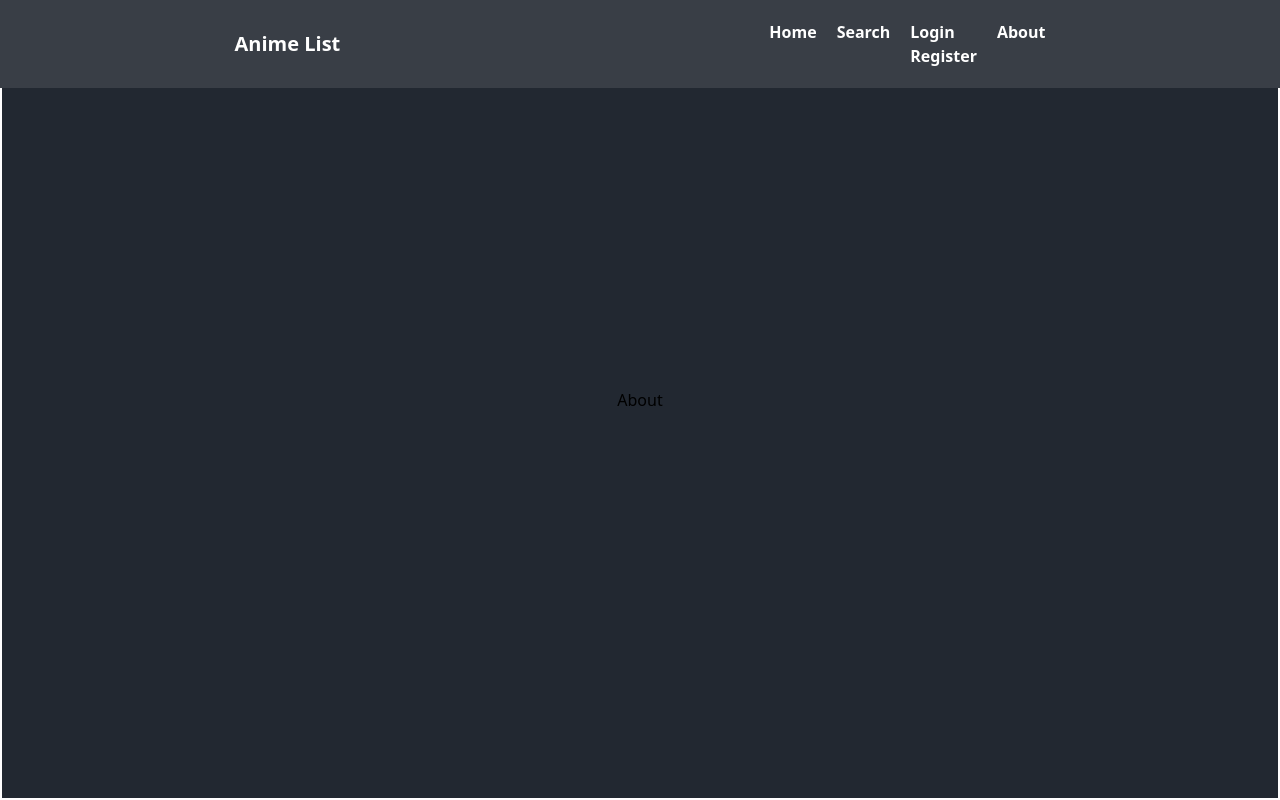
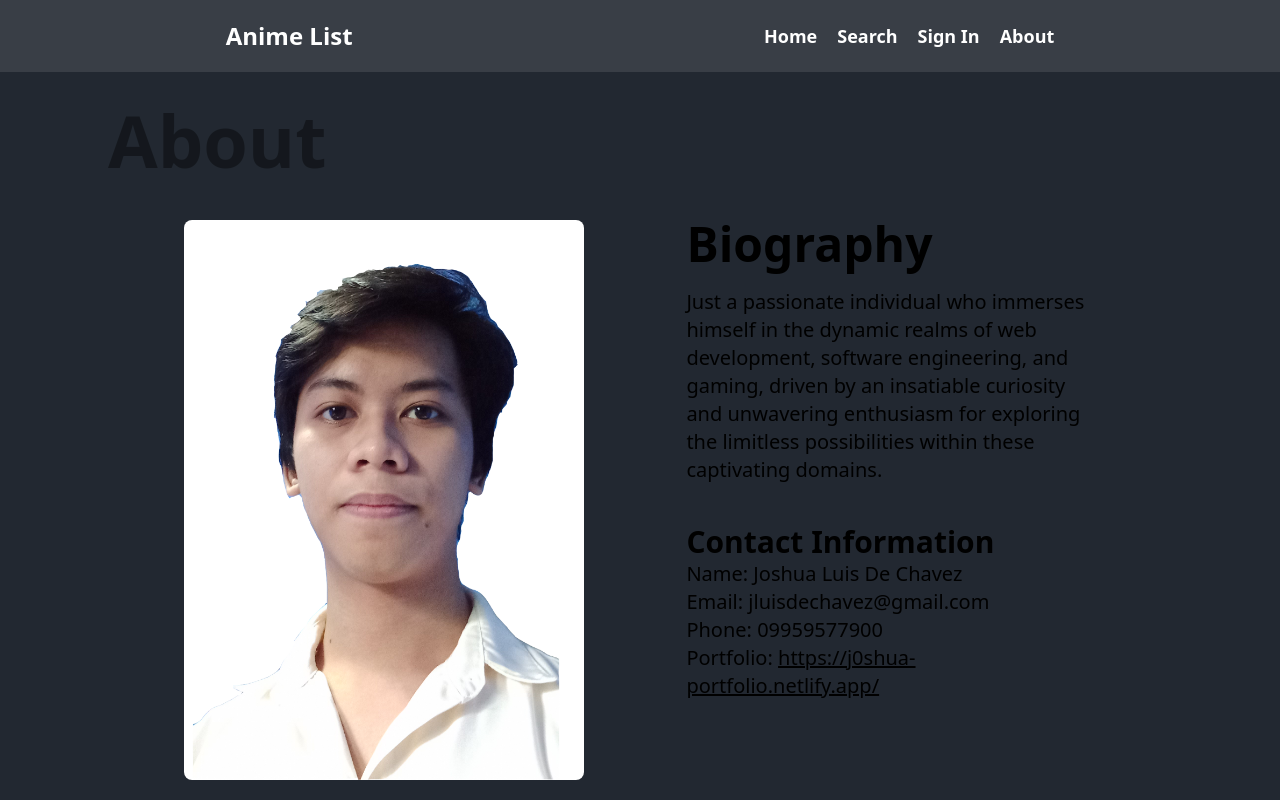
Before and after one commit to Gamerfl0w/anime-list-web, a Next.js app: page /about in a window 1280 px wide. Built offline with nearby package versions, Linux system fonts and the light colour scheme; no server answers.

Commit message:
added: ui changes and about page

```diff
--- a/pages/about.tsx
+++ b/pages/about.tsx
@@ -1,7 +1,33 @@
+import Image from 'next/image'
+
 export default function About(){
     return (
-        <div className="flex justify-center items-center w-full h-screen border-2 border-white">
-            <h2>About</h2>
+        <div className="flex flex-col justify-center items-center w-full h-screen pt-[10vh] px-[10%]">
+            <div className='float-start flex flex-start items-center w-full h-full mr-10 text-7xl 2xl:text-[9rem] font-extrabold opacity-40'>
+                <p>About</p>
+            </div>
+            <div className='w-full h-full flex justify-center items-start my-5 gap-[10%]'>
+                <div className='h-[70vh] w-[400px] relative flex-shrink-0'>
+                    <Image
+                        src="/Retard.png"
+                        alt="Picture of the developer"
+                        layout="fill"
+                        className="rounded-lg"
+                    />
+                </div>
+
+                <div className='w-[40%] text-xl'>
+                    <p className='text-5xl font-extrabold'>Biography</p>
+                    <p className='my-5'>
+                        Just a passionate individual who immerses himself in the dynamic realms of web development, software engineering, and gaming, driven by an insatiable curiosity and unwavering enthusiasm for exploring the limitless possibilities within these captivating domains.
+                    </p>
+                    <p className='text-3xl font-bold mt-10'>Contact Information</p>
+                    <p>Name: Joshua Luis De Chavez</p>
+                    <p>Email: jluisdechavez@gmail.com</p>
+                    <p>Phone: 09959577900</p>
+                    <p>Portfolio: <a className='underline' href="https://j0shua-portfolio.netlify.app/">https://j0shua-portfolio.netlify.app/</a></p>
+                </div>
+            </div>
         </div>
     )
 }
--- a/pages/index.tsx
+++ b/pages/index.tsx
@@ -8,6 +8,7 @@ export default function Home() {
   const [popular, setPopular]: any = useState()
   const { data: session, status} = useSession()
 
+  // fix html tags in the description
   useEffect(() => {
     async function fetchData() {
       try {
@@ -22,10 +23,10 @@ export default function Home() {
 
   return (
     <div className="px-10">
-      <div className="h-[85vh] flex justify-center items-center flex-col font-extrabold pt-[15vh]">
-        <p className="text-4xl 2xl:xl:text-5xl text-center">From classics to hidden gems, discover your</p>
-        <p className="text-4xl 2xl:xl:text-5xl text-center">next anime obsession here.</p>
-        <button onClick={() => signOut()}>Sign out</button>
+      <div className="h-[85vh] flex justify-center items-center flex-col font-extrabold pt-[15vh] text-[#EEEEEE]">
+        <p className="text-[2.5rem] leading-snug 2xl:xl:text-5xl text-center">From classics to hidden gems, discover your</p>
+        <p className="text-[2.5rem] leading-snug 2xl:xl:text-5xl text-center">next anime obsession here</p>
+        {/* <button onClick={ () => signOut() }>Sign out</button> */}
       </div>
 
       <main>
@@ -96,8 +97,8 @@ export default function Home() {
           <div className="flex justify-center items-center gap-5">
               <p className="w-1/2 font-extrabold">Take Anime List with you. Add an anime to a collection, review shows, and so much more!</p>
 
-            <button onClick={() => signIn()} className="font-semibold p-4 bg-[#222831] text-xl rounded-2xl">Log In</button>
-            <button onClick={() => signIn()} className="font-semibold p-4 bg-[#222831] text-xl rounded-2xl">Sign Up</button>
+            <button onClick={ () => signIn() } className="font-semibold p-4 bg-[#222831] text-xl rounded-2xl">Log In</button>
+            <button onClick={ () => signIn() } className="font-semibold p-4 bg-[#222831] text-xl rounded-2xl">Sign Up</button>
           </div>
         </div>
         : ''
--- a/pages/layouts/navbar.tsx
+++ b/pages/layouts/navbar.tsx
@@ -7,24 +7,23 @@ export default function Navbar(){
     return (
         <nav className="fixed w-full flex justify-around items-center bg-[#393E46] p-5 text-white flex-wrap z-50">
             <div>
-                <p className="font-extrabold text-xl">Anime List</p>
+                <p className="font-extrabold text-2xl">Anime List</p>
             </div>
 
-            <ul className="flex gap-5 font-semibold">
-                <li>Home</li>
+            <ul className="flex gap-5 font-semibold text-lg">
+                <Link href="/"><li>Home</li></Link>
                 <li>Search</li>
                 { status !== 'authenticated' ?
-                    <div>
-                        <li className="cursor-pointer" onClick={() => signIn()}>Login</li>
-                        <li className="cursor-pointer" onClick={() => signIn()}>Register</li>
+                    <div className="flex gap-5">
+                        <li className="cursor-pointer" onClick={ () => signIn() }>Sign In</li>
                     </div>
                     // add user icon here
                     // figure out where to put log out button
                 :   <div>
-                        <li>{session.user?.name}</li>
+                        <li>{ session.user?.name }</li>
                     </div>
                 }
-                <li>About</li>
+                <Link href="/about"><li>About</li></Link>
             </ul>
         </nav>
     )
```
Also changed, not shown: public/Retard.png (added).
